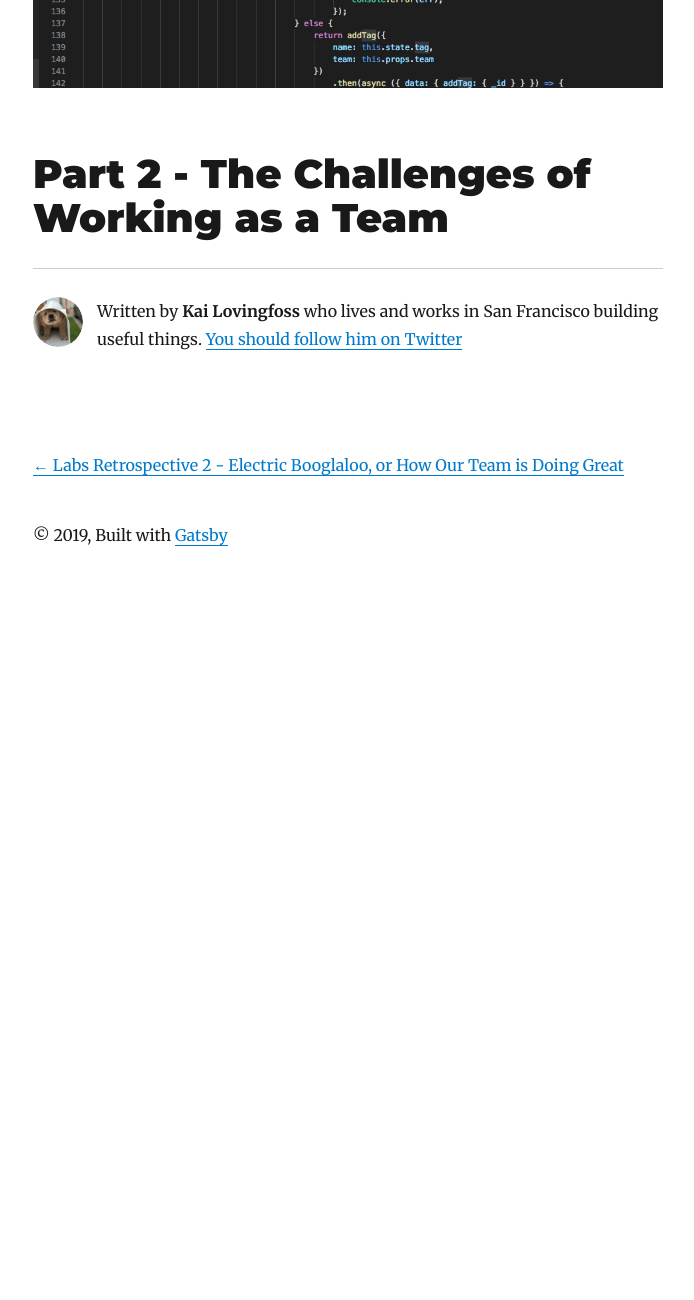
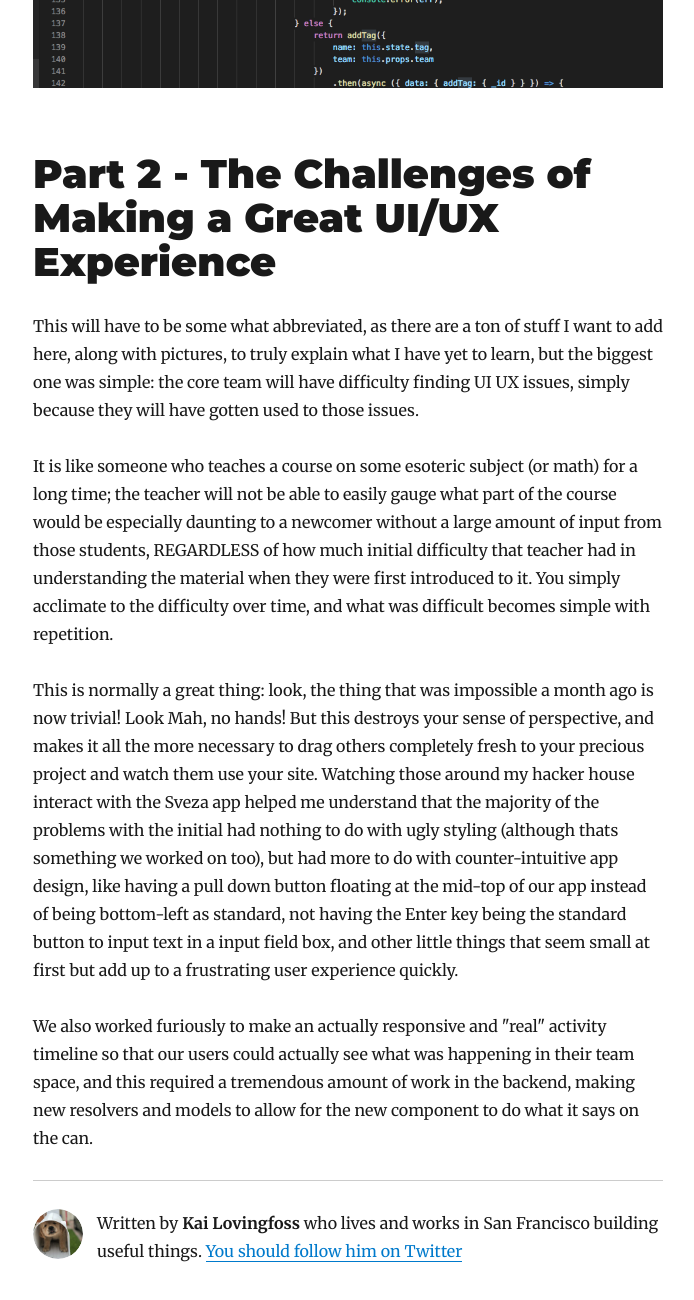
Before and after one commit to tryingtokeepup/kais-blog, a Gatsby site: page /2019-03-01-labs/ in a window 1280 px wide. Shown: the part 4448-5748 px from the top of the page, without its empty margins (292-986 px from the left). Before the commit the page ends 5039 px from the top, so only its background shows below. Built offline with nearby package versions, Linux system fonts and the light colour scheme; Gatsby itself is replaced by a stand-in of ours; some packages are replaced by stand-ins of ours.

Commit message:
Update Post “2019-03-01-labs”

```diff
--- a/content/blog/2019-03-01-labs.md
+++ b/content/blog/2019-03-01-labs.md
@@ -58,4 +58,12 @@ Screenshots:
 
 
 
-# Part 2 - The Challenges of Working as a Team
+# Part 2 - The Challenges of Making a Great UI/UX Experience
+
+This will have to be some what abbreviated, as there are a ton of stuff I want to add here, along with pictures, to truly explain what I have yet to learn, but the biggest one was simple: the core team will have difficulty finding UI UX issues, simply because they will have gotten used to those issues.
+
+It is like someone who teaches a course on some esoteric subject (or math) for a long time; the teacher will not be able to easily gauge what part of the course would be especially daunting to a newcomer without a large amount of input from those students, REGARDLESS of how much initial difficulty that teacher had in understanding the material when they were first introduced to it. You simply acclimate to the difficulty over time, and what was difficult becomes simple with repetition.
+
+This is normally a great thing: look, the thing that was impossible a month ago is now trivial! Look Mah, no hands! But this destroys your sense of perspective, and makes it all the more necessary to drag others completely fresh to your precious project and watch them use your site. Watching those around my hacker house interact with the Sveza app helped me understand that the majority of the problems with the initial had nothing to do with ugly styling (although thats something we worked on too), but had more to do with counter-intuitive app design, like having a pull down button floating at the mid-top of our app instead of being bottom-left as standard, not having the Enter key being the standard button to input text in a input field box, and other little things that seem small at first but add up to a frustrating user experience quickly.
+
+We also worked furiously to make an actually responsive and "real" activity timeline so that our users could actually see what was happening in their team space, and this required a tremendous amount of work in the backend, making new resolvers and models to allow for the new component to do what it says on the can.
```
